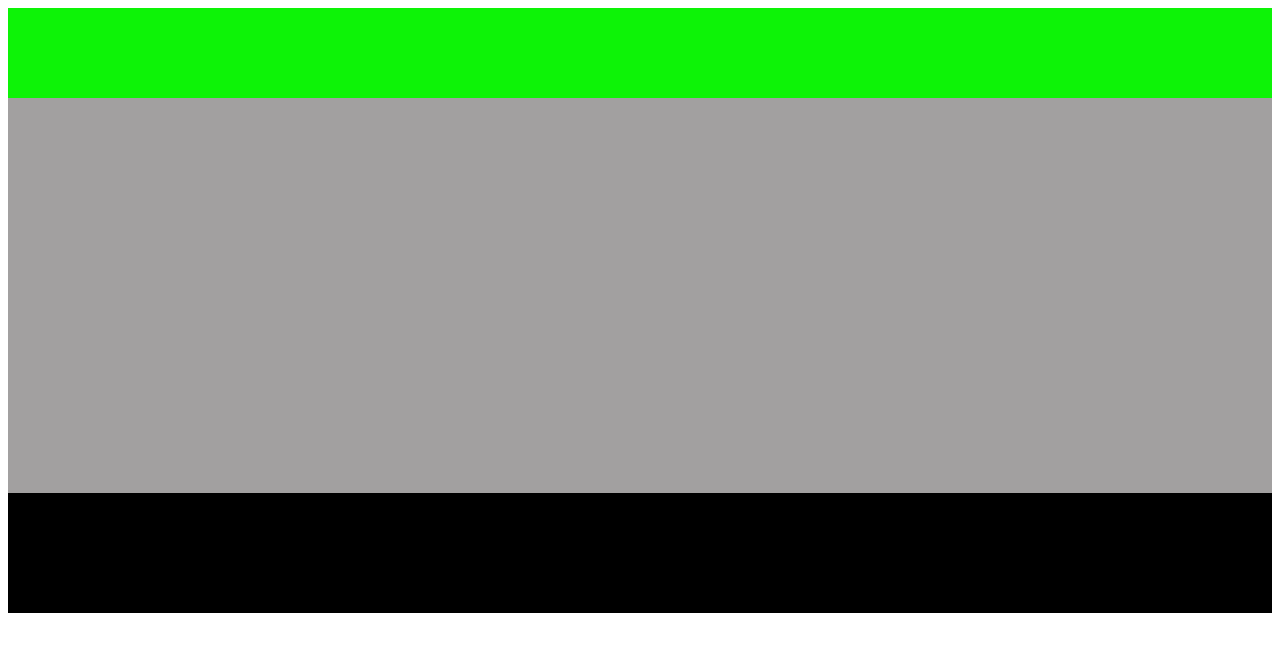
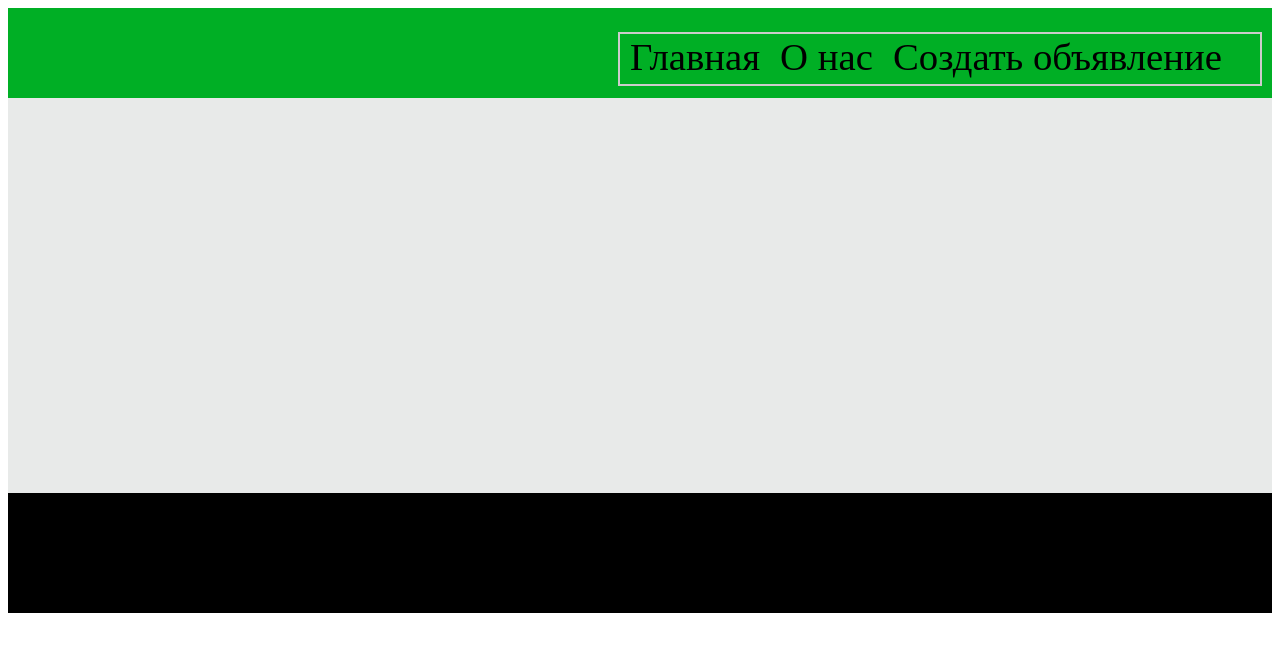
Before and after one commit to probelholub/bulletin_board, a plain HTML site: page index.html in a window 1280 px wide. Drawn offline with Linux system fonts and the light colour scheme.

Commit message:
create header

```diff
--- a/index.html
+++ b/index.html
@@ -8,7 +8,12 @@
 <body>
 	<div id="wrapper">
 		<div id="header">
-
+			<div id="circle"></div>
+			<ul id="headUl" type="none">
+				<li><a href="">Главная</a></li>
+				<li><a href="">О нас</a></li>
+				<li><a href="">Создать объявление</a></li>
+			</ul>
 		</div>
 		<div id="sidebar">
 
--- a/styles/style_main.css
+++ b/styles/style_main.css
@@ -1,25 +1,65 @@
-#wrapper{
-	padding: 0;
+#wrapper {
+	padding: 0px;
 	margin: 0 auto;
 	width: 1920;
 	border: 1px colid #111111;
 }
 
-#header{
+#header {
 	height: 90px;
-	background-color: #0DF307;
+	background-color: #00AF25;
+	position: relative;
 }
 
-#sidebar{
+#sidebar {
 	height: 395px;
-	background-color: #A2A0A0;
+	background-color: #E8EAE9;
 }
 
-#content{
+#content {
 
 }
 
-#footer{
+#footer {
 	height: 120px;
 	background-color: #000000;
 }
+
+#headUl {
+	padding: 0px;
+	margin: 0 auto;
+	font-size: 38.75px;
+	width: 640px;
+	height: 50px;
+	outline: 2px solid #cccccc;
+	position: absolute;
+	top: 26px;
+	left: 612px;
+}
+
+#headUl li {
+	float: left;
+	margin-left: 10px;
+	margin-right: 10px;
+}
+
+#headUl li a {
+	text-decoration: none;
+	color: #000000;
+}
+
+#headUl li a:hover {
+	text-decoration: none;
+	color: #000000;
+	outline: 2px solid #000000;
+}
+
+/* #circle{
+	width: 150px;
+	height: 155px;
+	background-image: url(../images/ellipce.png);
+	background-repeat: no-repeat;
+	position: absolute;
+	left: 428px;
+	top: 19px;
+} */
```
Also changed, not shown: images/ellipce.png (added).
